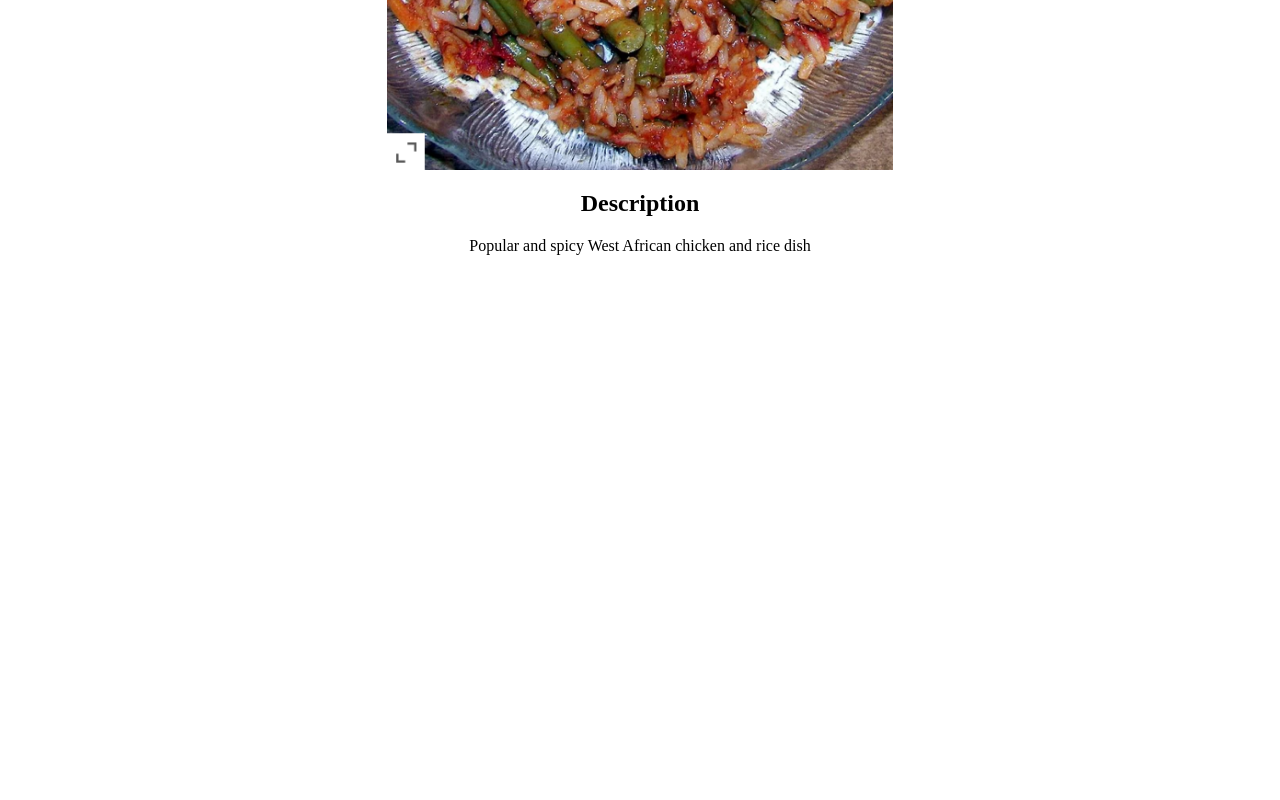
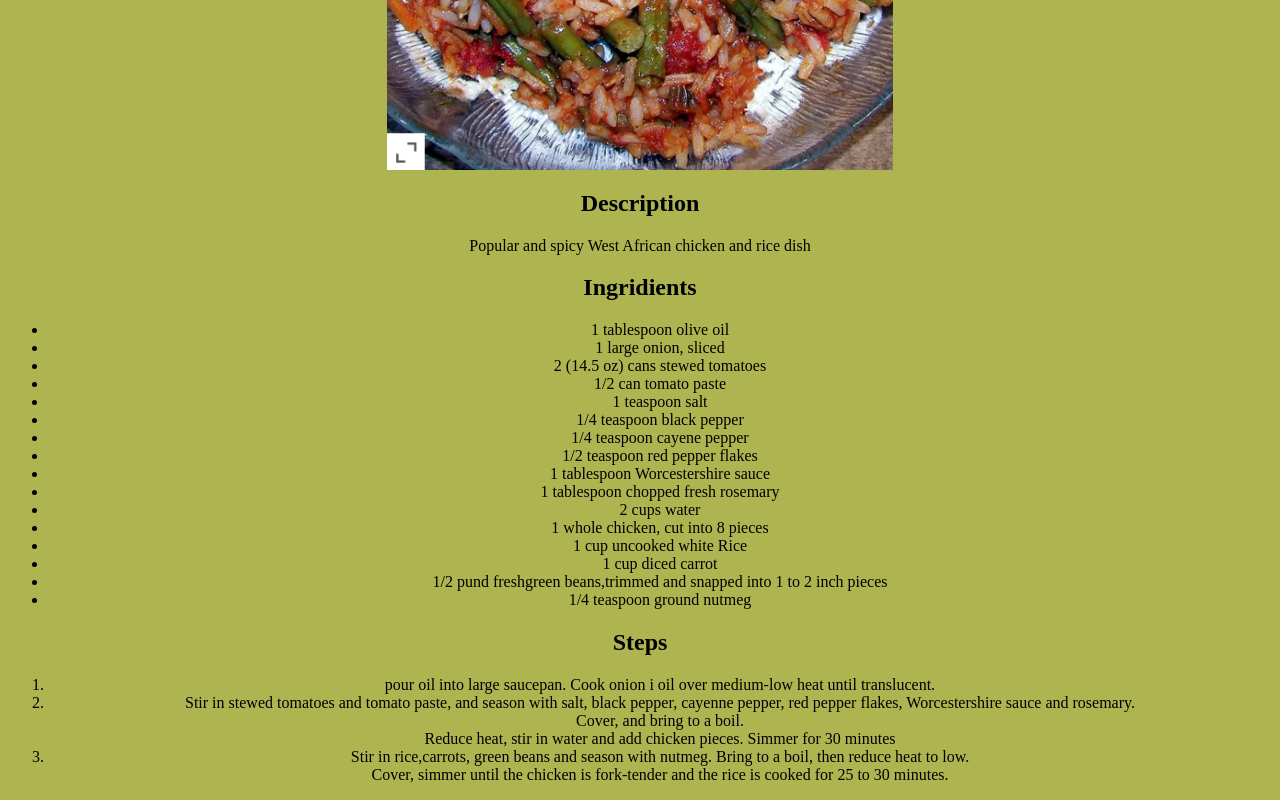
Before and after one commit to ziverch/odin-recipes, a plain HTML site: page recipes/jollof rice.html in a window 1280 px wide. Shown: the part 413-1213 px from the top of the page. Before the commit the page ends 800 px from the top, so only its background shows below. Drawn offline with Linux system fonts and the light colour scheme.

Commit message:
added background color & completed it

```diff
--- a/recipes/jollof rice.html
+++ b/recipes/jollof rice.html
@@ -15,7 +15,9 @@
         display: block;
         width: 40%;
     }
-
+    body {
+        background-color: rgba(149, 158, 28, 0.767);
+    }
 </style>
 <body>
     <center>
@@ -24,5 +26,30 @@
     <img src="/img/Screenshot 2021-09-14 at 10-56-16 Jollof Rice.png" alt="jollof rice">
     <h2>Description</h2>
     <p>Popular and spicy West African chicken and rice dish</p>
+    <h2>Ingridients</h2>
+    <ul>
+        <li>1 tablespoon olive oil</li>
+        <li>1 large onion, sliced</li>
+        <li>2 (14.5 oz) cans stewed tomatoes</li>
+        <li>1/2 can tomato paste</li>
+        <li>1 teaspoon salt</li>
+        <li>1/4 teaspoon black pepper</li>
+        <li>1/4 teaspoon cayene pepper</li>
+        <li>1/2 teaspoon red pepper flakes</li>
+        <li>1 tablespoon Worcestershire sauce</li>
+        <li>1 tablespoon chopped fresh rosemary</li>
+        <li>2 cups water</li>
+        <li>1 whole chicken, cut into 8 pieces</li>
+        <li>1 cup uncooked white Rice</li>
+        <li>1 cup diced carrot</li>
+        <li>1/2 pund freshgreen beans,trimmed and snapped into 1 to 2 inch pieces</li>
+        <li>1/4 teaspoon ground nutmeg</li>
+    </ul>
+    <h2>Steps</h2>
+    <ol>
+        <li>pour oil into large saucepan. Cook onion i oil over medium-low heat until translucent.</li>
+        <li>Stir in stewed tomatoes and tomato paste, and season with salt, black pepper, cayenne pepper, red pepper flakes, Worcestershire sauce and rosemary. <br> Cover, and bring to a boil. <br> Reduce heat, stir in water and add chicken pieces. Simmer for 30 minutes</li>
+        <li>Stir in rice,carrots, green beans and season with nutmeg. Bring to a boil, then reduce heat to low. <br> Cover, simmer until the chicken is fork-tender and the rice is cooked for 25 to 30 minutes.</li>
+    </ol>
 </body>
 </html>
```
